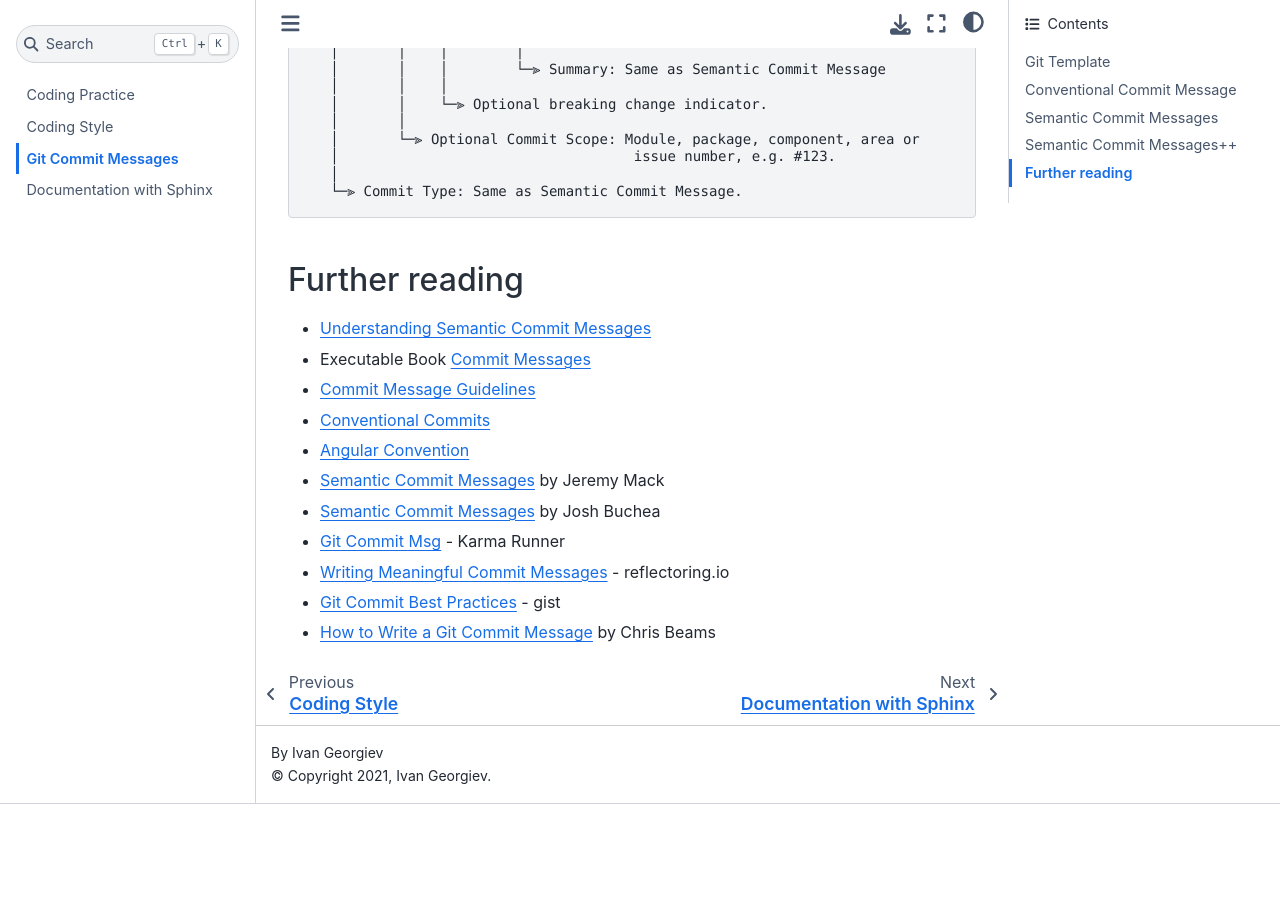
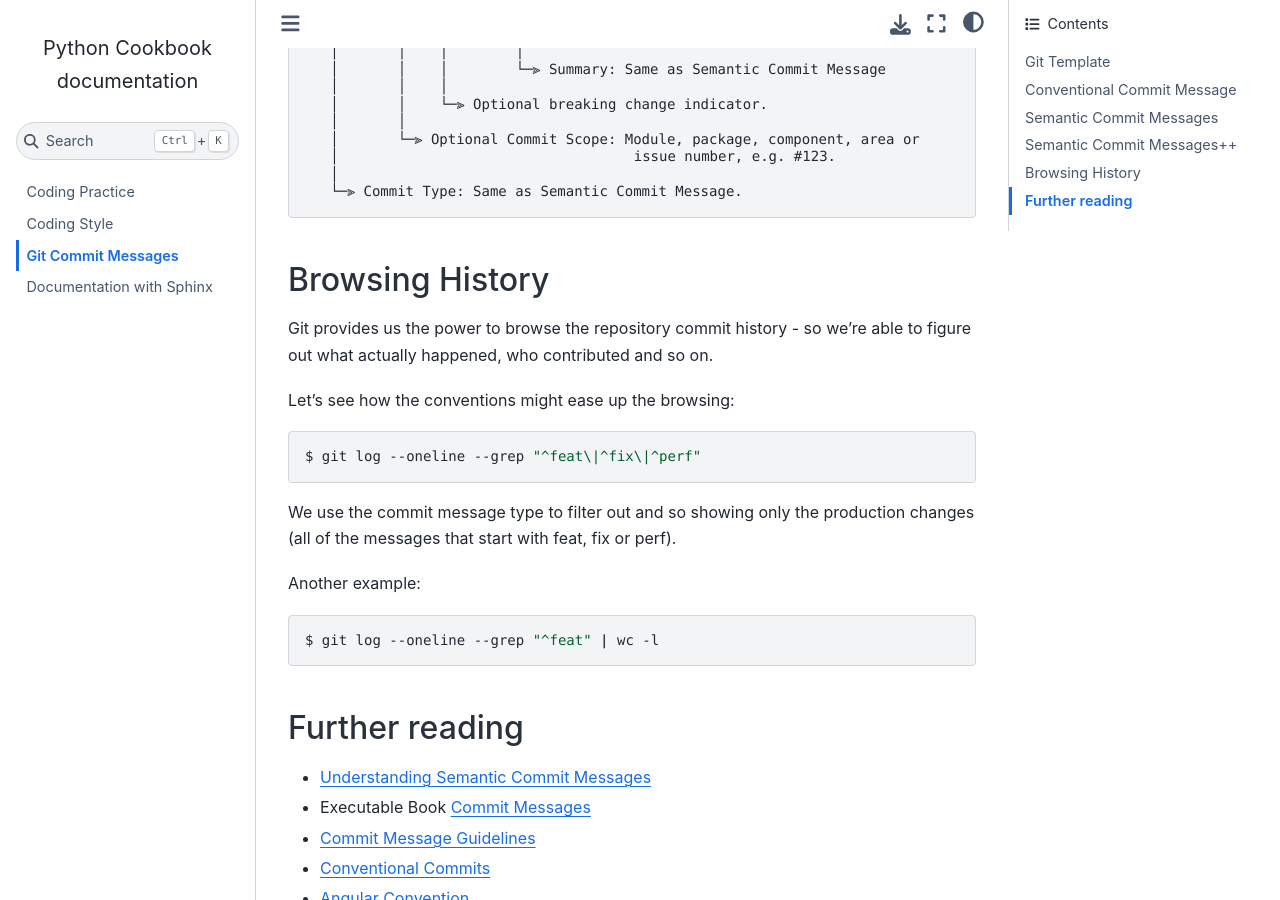
Before and after one commit to ivangeorgiev/python-cookbook, a Sphinx documentation site: the page built from docs/coding/git-commit-messages.rst, in a window 1280 px wide and 900 px high, scrolled down 3350 px. Built offline with Sphinx 7.4.7 and the Sphinx Book theme 1.1.4, drawn with Linux system fonts in a browser that asks for light colours; before the commit the page ends 4154 px from its top, so only the background shows below that.

Commit message:
doc: add browsing history to git comit messages

```diff
--- a/docs/coding/git-commit-messages.rst
+++ b/docs/coding/git-commit-messages.rst
@@ -148,6 +148,25 @@
       └─⫸ Commit Type: Same as Semantic Commit Message.
 
 
+Browsing History
+-----------------
+
+Git provides us the power to browse the repository commit history - so we’re able to figure out what actually happened, who contributed and so on.
+
+Let’s see how the conventions might ease up the browsing:
+
+.. code-block:: console
+
+   $ git log --oneline --grep "^feat\|^fix\|^perf"
+
+We use the commit message type to filter out and so showing only the production changes (all of the messages that start with feat, fix or perf).
+
+Another example:
+
+.. code-block:: console
+
+   $ git log --oneline --grep "^feat" | wc -l
+
 Further reading
 ----------------
 
```
